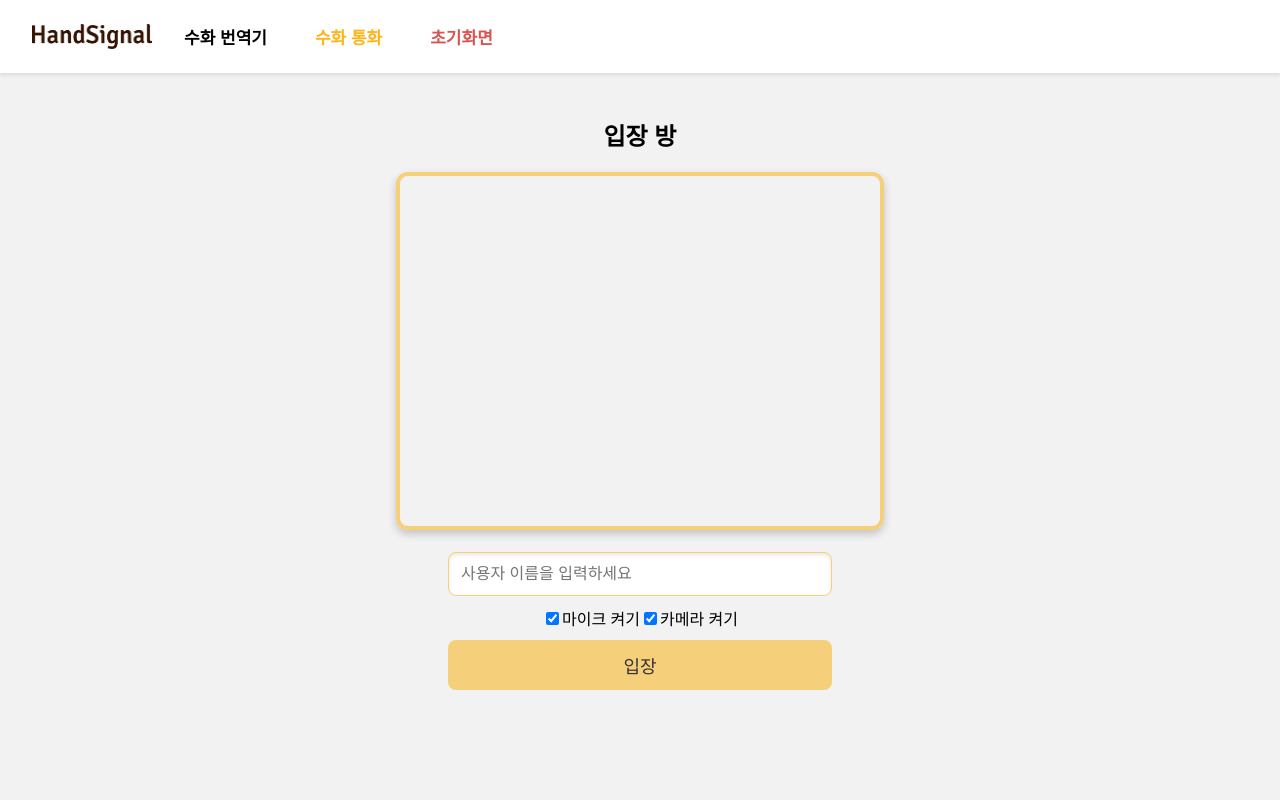
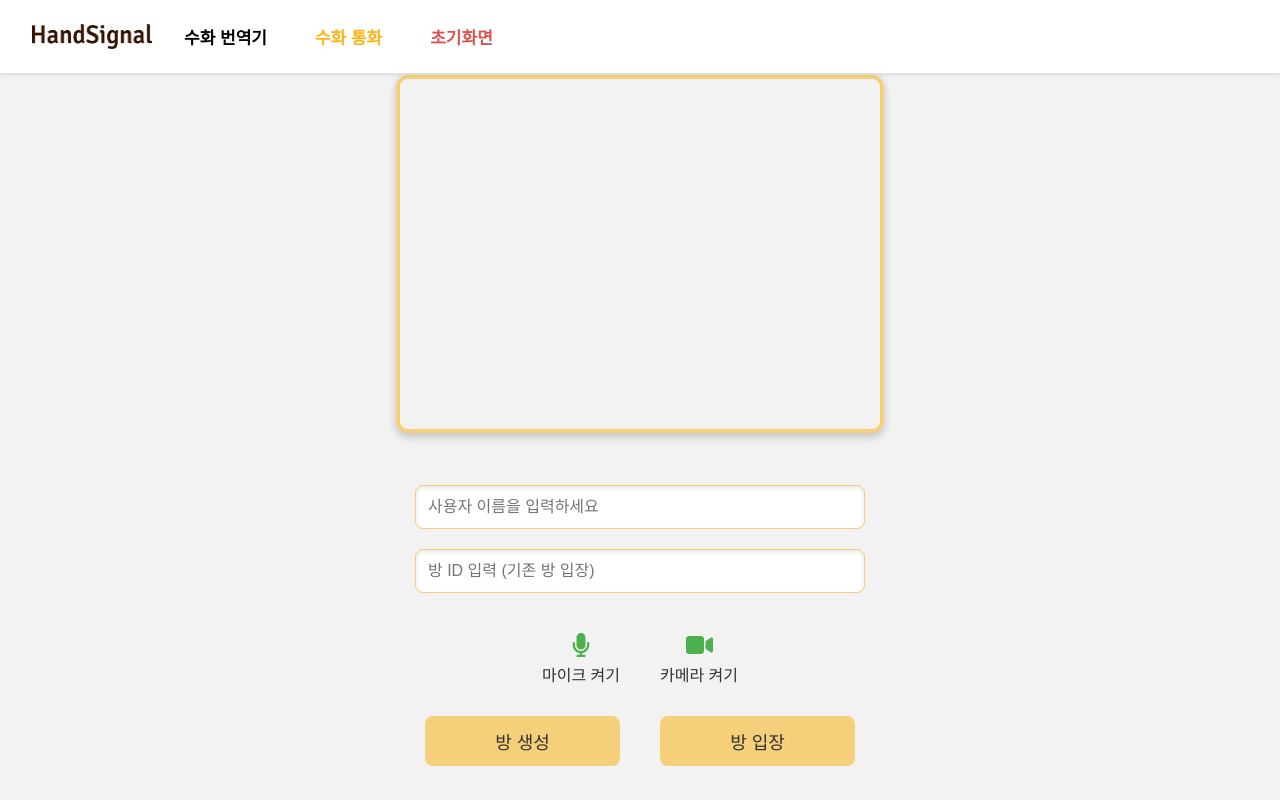
Before and after one commit to HandSignal/frontend, a React (Create React App) app in the folder handsignal/: page /videocall-entry in a window 1280 px wide. Built offline with nearby package versions, Linux system fonts and the light colour scheme; no server answers.

Commit message:
[Feat] 방 입장 전 화면 UI 수정

```diff
--- a/handsignal/src/pages/VideoCallEntry.tsx
+++ b/handsignal/src/pages/VideoCallEntry.tsx
@@ -1,29 +1,42 @@
 import React, { useState, useEffect, useRef } from "react";
 import { useNavigate } from "react-router-dom";
-import styles from "../styles/VideoCallEntry.module.css"; // CSS 모듈 가져오기
+import { FontAwesomeIcon } from "@fortawesome/react-fontawesome";
+import {
+  faMicrophone,
+  faMicrophoneSlash,
+  faVideo,
+  faVideoSlash,
+} from "@fortawesome/free-solid-svg-icons";
+import axios from "axios";
+import styles from "../styles/VideoCallEntry.module.css";
 import Nav from "./Nav";
 
 const VideoCallEntry: React.FC = () => {
-  const [name, setName] = useState(""); // 사용자 이름
-  const [audioEnabled, setAudioEnabled] = useState(true); // 마이크 상태
-  const [videoEnabled, setVideoEnabled] = useState(true); // 카메라 상태
-  const [stream, setStream] = useState<MediaStream | null>(null); // 미디어 스트림
-  const [error, setError] = useState<string | null>(null); // 오류 상태
-  const myVideo = useRef<HTMLVideoElement | null>(null); // 비디오 요소 참조
-  const navigate = useNavigate(); // 페이지 이동을 위한 훅
+  const [name, setName] = useState("");
+  const [audioEnabled, setAudioEnabled] = useState(true);
+  const [videoEnabled, setVideoEnabled] = useState(true);
+  const [stream, setStream] = useState<MediaStream | null>(null);
+  const [error, setError] = useState<string | null>(null);
+  const [roomId, setRoomId] = useState("");
+  const myVideo = useRef<HTMLVideoElement | null>(null);
+  const navigate = useNavigate();
 
   useEffect(() => {
     const getMediaStream = async () => {
       try {
-        if (audioEnabled || videoEnabled) {
+        if (!videoEnabled && !audioEnabled) {
+          return;
+        }
+
         const mediaStream = await navigator.mediaDevices.getUserMedia({
           video: videoEnabled,
           audio: audioEnabled,
         });
+
         setStream(mediaStream);
+
         if (myVideo.current) {
           myVideo.current.srcObject = mediaStream;
-          }
         }
       } catch (err) {
         console.error("미디어 장치 접근 오류.", err);
@@ -43,7 +56,6 @@ const VideoCallEntry: React.FC = () => {
 
     getMediaStream();
 
-    // Cleanup on component unmount
     return () => {
       if (myVideo.current) {
         myVideo.current.srcObject = null;
@@ -59,30 +71,50 @@ const VideoCallEntry: React.FC = () => {
     }
   }, [videoEnabled, stream]);
 
-  const handleJoin = () => {
+  const handleCreateRoom = async () => {
     if (name.trim() === "") {
       alert("이름을 입력해 주세요.");
       return;
     }
-    navigate("/videocall", {
-      state: { name, audioEnabled, videoEnabled },
-    }); // 화상통화 방으로 이동
+    try {
+      const response = await axios.post("/api/rooms");
+      const newRoomId = response.data.roomId;
+      navigate(
+        `/video-calls/room/entry/${newRoomId}?name=${encodeURIComponent(name)}`
+      );
+    } catch (err) {
+      console.error("방 생성 오류", err);
+      setError("방 생성 오류가 발생했습니다.");
+    }
+  };
+
+  const handleJoinRoom = async () => {
+    if (name.trim() === "" || !roomId.trim()) {
+      alert("이름과 방 ID를 입력해 주세요.");
+      return;
+    }
+    try {
+      await axios.post(`/api/rooms/${roomId}/join`, { name });
+      navigate(
+        `/video-calls/room/entry/${roomId}?name=${encodeURIComponent(name)}`
+      );
+    } catch (err) {
+      console.error("방 입장 오류", err);
+      setError("방 입장 오류가 발생했습니다.");
+    }
   };
 
   return (
     <>
+      <div className={styles.container}>
         <Nav />
-      <div className={styles.container}>
-        <h1 className={styles.title}>입장 방</h1>
         <div className={styles.controls}>
           <div className={styles.videoContainer}>
             <video
               ref={myVideo}
               autoPlay
               playsInline
-              className={`${styles.video} ${
-                !videoEnabled ? styles.videoDisabled : ""
-              }`}
+              className={videoEnabled ? styles.video : styles.videoDisabled}
             />
           </div>
           <input
@@ -92,29 +124,50 @@ const VideoCallEntry: React.FC = () => {
             placeholder="사용자 이름을 입력하세요"
             className={styles.inputField}
           />
-          <div>
-            <label>
           <input
-                type="checkbox"
-                checked={audioEnabled}
-                onChange={() => setAudioEnabled(!audioEnabled)}
+            type="text"
+            value={roomId}
+            onChange={(e) => setRoomId(e.target.value)}
+            placeholder="방 ID 입력 (기존 방 입장)"
+            className={styles.inputField}
           />
-              마이크 {audioEnabled ? "켜기" : "끄기"}
-            </label>
-            <label>
-              <input
-                type="checkbox"
-                checked={videoEnabled}
-                onChange={() => setVideoEnabled(!videoEnabled)}
+          <div className={styles.iconControls}>
+            <div
+              onClick={() => setAudioEnabled(!audioEnabled)}
+              className={styles.icon}
+            >
+              <FontAwesomeIcon
+                icon={audioEnabled ? faMicrophone : faMicrophoneSlash}
+                size="2x"
+                color={audioEnabled ? "#4CAF50" : "#f44336"}
               />
-              카메라 {videoEnabled ? "켜기" : "끄기"}
-            </label>
+              <span className={styles.iconText}>
+                {audioEnabled ? "마이크 켜기" : "마이크 끄기"}
+              </span>
             </div>
-          <button onClick={handleJoin} className={styles.button}>
-            입장
+            <div
+              onClick={() => setVideoEnabled(!videoEnabled)}
+              className={styles.icon}
+            >
+              <FontAwesomeIcon
+                icon={videoEnabled ? faVideo : faVideoSlash}
+                size="2x"
+                color={videoEnabled ? "#4CAF50" : "#f44336"}
+              />
+              <span className={styles.iconText}>
+                {videoEnabled ? "카메라 켜기" : "카메라 끄기"}
+              </span>
+            </div>
+          </div>
+          <div className={styles.buttonContainer}>
+            <button onClick={handleCreateRoom} className={styles.button}>
+              방 생성
+            </button>
+            <button onClick={handleJoinRoom} className={styles.button}>
+              방 입장
             </button>
           </div>
-
+        </div>
         {error && <p className={styles.error}>{error}</p>}
       </div>
     </>
--- a/handsignal/src/styles/VideoCallEntry.module.css
+++ b/handsignal/src/styles/VideoCallEntry.module.css
@@ -19,7 +19,8 @@
   justify-content: center;
   width: 480px;
   height: 350px;
-  margin-bottom: 20px;
+  margin-top: 40px;
+  margin-bottom: 50px;
   position: relative;
 }
 
@@ -45,8 +46,8 @@
 }
 
 .inputField {
-  width: 80%;
-  max-width: 400px;
+  width: 100%;
+  max-width: 450px;
   padding: 12px;
   margin: 10px 0;
   border-radius: 8px;
@@ -56,11 +57,17 @@
   box-sizing: border-box;
 }
 
+.buttonContainer {
+  width: 430px;
+  display: flex;
+  gap: 40px;
+  margin: 20px 0 0;
+}
+
 .button {
-  width: 80%;
+  width: 100%;
   max-width: 400px;
   padding: 12px;
-  margin: 10px 0;
   border: none;
   border-radius: 8px;
   background-color: #f6cf7a;
@@ -71,17 +78,48 @@
 }
 
 .button:hover {
-  background-color: #e0b75c;
+  background-color: #57290e;
+  font-weight: 600;
   transform: scale(1.05);
 }
 
 .error {
   color: #dc3545;
-  font-size: 20px;
+  font-size: 18px;
   margin: 20px 0;
-  padding: 10px;
+  padding: 10px 18px;
   background-color: #f8d7da;
   border: 1px solid #f5c6cb;
-  border-radius: 8px;
+  border-radius: 10px;
   text-align: center;
 }
+
+.iconControls {
+  display: flex;
+  gap: 40px;
+  margin-top: 30px;
+  margin-bottom: 10px;
+  align-items: center;
+}
+
+.icon {
+  cursor: pointer;
+  display: flex;
+  flex-direction: column;
+  align-items: center;
+  transition: transform 0.2s ease;
+}
+
+.icon:hover {
+  transform: scale(1.2);
+}
+
+.icon svg {
+  font-size: 24px;
+}
+
+.iconText {
+  margin-top: 5px;
+  font-size: 16px;
+  color: #333;
+}
```
Lines whose indentation alone changed are shown as unchanged.
